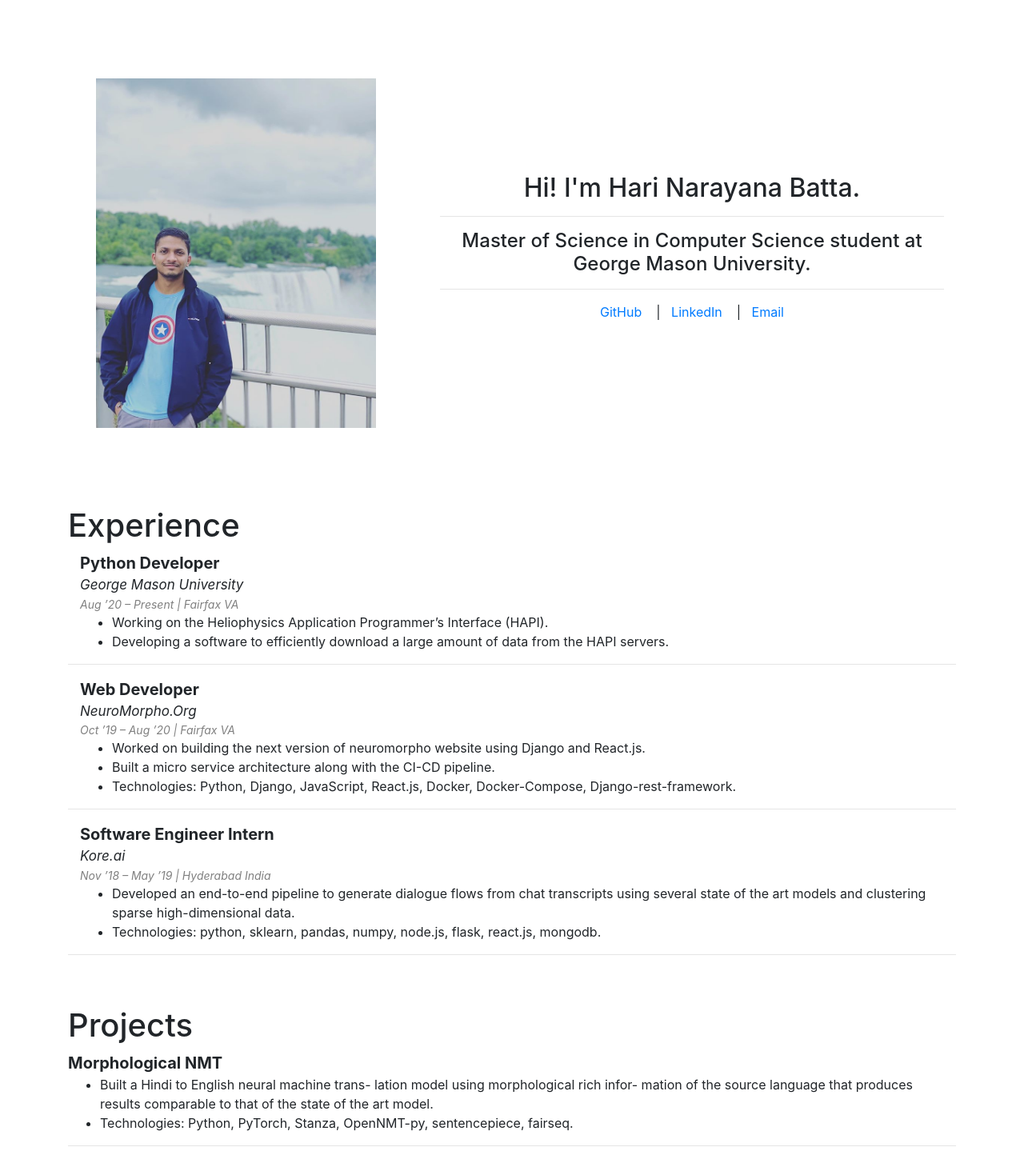
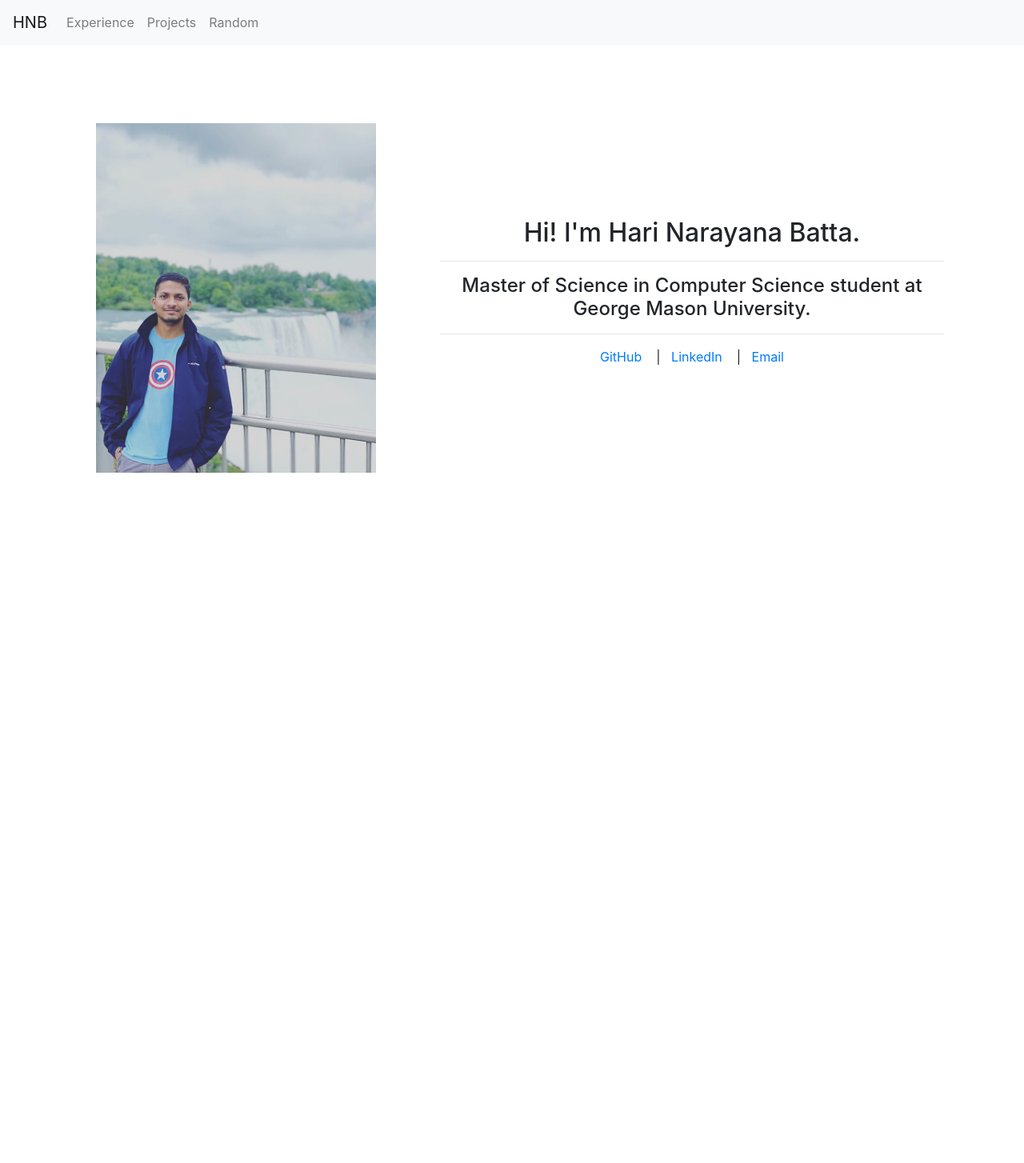
Before and after one commit to hbatta/hbatta.github.io, a React (Create React App) app: page / in a window 1280 px wide. Shown: the top 1454 px of the page at 80% size. After the commit the page ends 800 px from the top, so only its background shows below. Built offline with nearby package versions, Linux system fonts and the light colour scheme.

Commit message:
update links

```diff
--- a/public/index.html
+++ b/public/index.html
@@ -7,7 +7,7 @@
     <meta name="theme-color" content="#000000" />
     <meta
       name="description"
-      content="Web site created using create-react-app"
+      content="Hari's website!"
     />
     <link rel="apple-touch-icon" href="%PUBLIC_URL%/logo192.png" />
     <!--
--- a/src/App.js
+++ b/src/App.js
@@ -1,5 +1,6 @@
 
 import React, { Suspense, Component } from 'react'
+// import { HashRouter as Router, Switch, Route } from "react-router-dom";
 import { BrowserRouter as Router, Switch, Route } from "react-router-dom";
 
 import 'bootstrap/dist/css/bootstrap.min.css';
@@ -13,46 +14,45 @@ import Projects from './components/Projects'
 export default class App extends Component {
   render() {
     return (
+      <React.Fragment>
+        <NavBar />
+        <Router basename={process.env.PUBLIC_URL}>
+          <Suspense fallback={<div>Loading...</div>} >
+            <Switch>
+              <Route exact path="/">
+                <Home />
+              </Route>
+              <Route exact path="/experience" >
+                <Experience />
+              </Route>
+              <Route exact path="/projects" >
+                <Projects />
+              </Route>
+              <Route exact path="/random" >
+                <Random />
+              </Route>
+            </Switch>
+          </Suspense>
+        </Router>
+      </React.Fragment>
+
       // <React.Fragment>
-      //   <NavBar />
-      //   <Router>
-      //     <Suspense fallback={<div>Loading...</div>} >
-      //       <Switch>
-      //         <Route exact path="/">
-      //           <Home />
-      //         </Route>
-      //         <Route exact path="/#experience" >
-      //           <Experience />
-      //         </Route>
-      //         <Route exact path="/#projects" >
-      //           <Projects />
-      //         </Route>
-      //         <Route exact path="/#random" >
-      //           <Random />
-      //         </Route>
-      //       </Switch>
-      //     </Suspense>
-      //   </Router>
+      //   <Home />
+      //   <br />
+      //   <br />
+      //   <h1 className="container">Experience</h1>
+      //   <Experience />
+      //   <br />
+      //   <br />
+      //   <h1 className="container">Projects</h1>
+      //   <Projects />
+      //   <br />
+      //   <br />
+      //   <h1 className="container">Random</h1>
+      //   <Random />
+      //   <br />
+      //   <br />
       // </React.Fragment>
-
-      <React.Fragment>
-
-        <Home />
-        <br />
-        <br />
-        <h1 className="container">Experience</h1>
-        <Experience />
-        <br />
-        <br />
-        <h1 className="container">Projects</h1>
-        <Projects />
-        <br />
-        <br />
-        <h1 className="container">Random</h1>
-        <Random />
-        <br />
-        <br />
-      </React.Fragment>
     )
   }
 }
--- a/src/components/NavBar.jsx
+++ b/src/components/NavBar.jsx
@@ -29,17 +29,17 @@ const NavBar = (props) => {
       >
         <ul className="navbar-nav mr-auto mt-2 mt-lg-0">
           <li className="nav-item">
-            <a className="nav-link" href="/#experience">
+            <a className="nav-link" href="/experience">
               Experience <span className="sr-only">(current)</span>
             </a>
           </li>
           <li className="nav-item">
-            <a className="nav-link" href="/#projects">
+            <a className="nav-link" href="/projects">
               Projects <span className="sr-only">(current)</span>
             </a>
           </li>
           <li className="nav-item">
-            <a className="nav-link" href="/#random">
+            <a className="nav-link" href="/random">
               Random <span className="sr-only">(current)</span>
             </a>
           </li>
```
Also changed, not shown: 1 other file (tests, documents, lock files or other folders).
